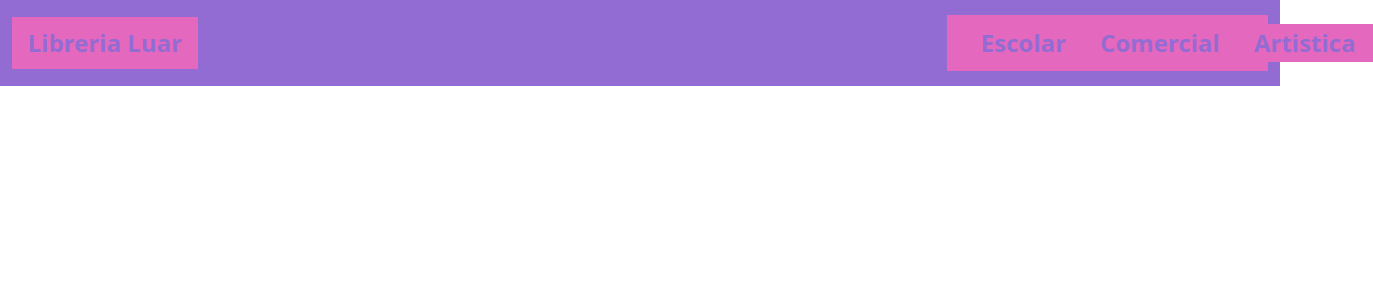
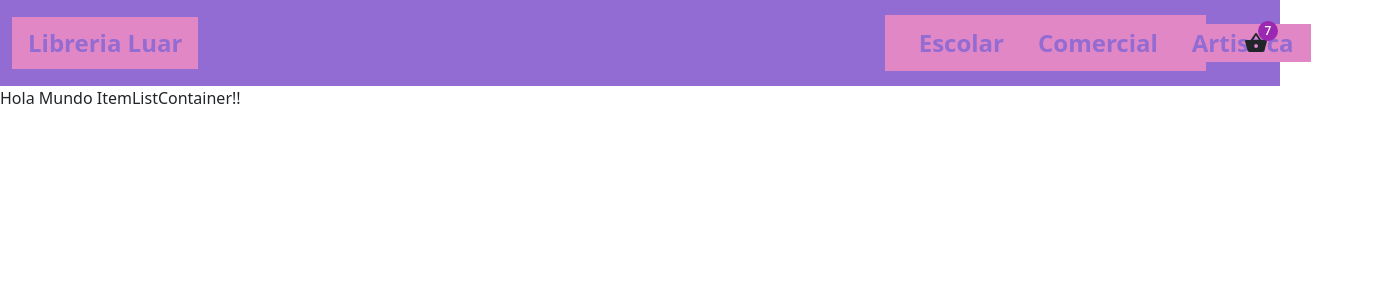
Before and after one commit to alanasmus/coderReact, a React (Create React App) app: page / in a window 1280 px wide. Shown: the top 300 px of the page, 1373 px wide, since content can reach past the window. Built offline with nearby package versions, Linux system fonts and the light colour scheme.

Commit message:
3ra entrega

```diff
--- a/package.json
+++ b/package.json
@@ -3,6 +3,10 @@
   "version": "0.1.0",
   "private": true,
   "dependencies": {
+    "@emotion/react": "^11.9.3",
+    "@emotion/styled": "^11.9.3",
+    "@mui/icons-material": "^5.8.4",
+    "@mui/material": "^5.8.7",
     "@testing-library/jest-dom": "^5.16.4",
     "@testing-library/react": "^13.3.0",
     "@testing-library/user-event": "^13.5.0",
--- a/public/index.html
+++ b/public/index.html
@@ -1,14 +1,12 @@
 <!DOCTYPE html>
 <html lang="en">
+
 <head>
   <meta charset="utf-8" />
   <link rel="icon" href="%PUBLIC_URL%/favicon.ico" />
   <meta name="viewport" content="width=device-width, initial-scale=1" />
   <meta name="theme-color" content="#000000" />
-    <meta
-      name="description"
-      content="Web site created using create-react-app"
-    />
+  <meta name="description" content="Web site created using create-react-app" />
   <link rel="apple-touch-icon" href="%PUBLIC_URL%/logo192.png" />
   <!--
       manifest.json provides metadata used when your web app is installed on a
@@ -24,8 +22,10 @@
       work correctly both with client-side routing and a non-root public URL.
       Learn how to configure a non-root public URL by running `npm run build`.
     -->
+  <link rel="stylesheet" href="https://fonts.googleapis.com/icon?family=Material+Icons" />
   <title>React App</title>
 </head>
+
 <body>
   <noscript>Hola mundo!</noscript>
   <div id="root"></div>
@@ -40,4 +40,5 @@
       To create a production bundle, use `npm run build` or `yarn build`.
     -->
 </body>
+
 </html>
--- a/src/App.css
+++ b/src/App.css
@@ -7,7 +7,7 @@
 }
 
 .navbar__brand {
-  background-color: #E468BD;
+  background-color: #e287c5;
   padding: 0.5rem 1rem;
   color:  #926BD3;
   text-decoration: none;
@@ -27,12 +27,12 @@
 }
 
 .navbar__link__list__a {
-  background-color: #E468BD;
+  background-color: #e287c5;
   padding: 0.5rem 1rem;
   color:  #926BD3;
   text-decoration: none;
   font-weight: bold;
-  border: 1px solid #E468BD;
+  border: 1px solid #e287c5;
   height: 80%;
   width: 30%;
   display: flex;
@@ -41,21 +41,21 @@
 }
 
 .navbar__link__list a:hover {
-  border: 1px solid  #E468BD;
+  border: 1px solid  #e287c5;
   background-color: #926BD3;
-  color: #E468BD;
+  color: #e287c5;
   padding: 0.5rem 1rem;
   transition: .5s ease-in;
 }
 
 .navbar__link__list__a__link {
-  background-color: #E468BD;
+  background-color: #e287c5;
   padding: 0.5rem 1rem;
   color: #926BD3;
   text-decoration: none;
   font-size: 1.5em;
   font-weight: bold;
-  border: 1px solid #E468BD;
+  border: 1px solid #e287c5;
   height: 100%;
   width: 100%;
   display: flex;
--- a/src/App.js
+++ b/src/App.js
@@ -1,23 +1,12 @@
 import './App.css';
-import 'bootstrap/dist/css/bootstrap.min.css';
+import NavBar from './components/NavBar';
+import ItemListContainer from './components/ItemListContainer';
 
 function App() {
   return (
     <div className="App">
-      <header className="App-header">
-        <nav className="navbar navbar-expand-lg">
-          <div className="container-fluid">
-            <a className="navbar__brand" href="./public/index.html">Libreria Luar</a>
-            <div class="collapse navbar-collapse navbar__link__list" id="navbarNavAltMarkup">
-              <div class="navbar__link__list__a">
-                <a class="navbar__link__list__a__link" aria-current="page" href="#">Escolar</a>
-                <a class="navbar__link__list__a__link" href="#">Comercial</a>
-                <a class="navbar__link__list__a__link" href="#">Artistica</a>
-              </div>
-            </div>
-          </div>
-        </nav>
-      </header>
+      <NavBar />
+      <ItemListContainer />
     </div>
   );
 }
--- /dev/null
+++ b/src/components/CartWidget.js
@@ -0,0 +1,12 @@
+import { Badge } from "@mui/material";
+import { ShoppingBasket } from "@mui/icons-material";
+
+const CartWidget = () => {
+    return (
+        <Badge badgeContent={7} color="secondary">
+            <ShoppingBasket />
+        </Badge>
+    );
+}
+
+export default CartWidget;
--- /dev/null
+++ b/src/components/ItemListContainer.js
@@ -0,0 +1,7 @@
+const ItemListContainer = () => {
+    return (
+        "Hola Mundo ItemListContainer!!"
+    );
+}
+
+export default ItemListContainer;
--- /dev/null
+++ b/src/components/NavBar.js
@@ -0,0 +1,24 @@
+import 'bootstrap/dist/css/bootstrap.min.css';
+import CartWidget from './CartWidget';
+
+const NavBar = () => {
+    return (
+        <header className="App-header">
+        <nav className="navbar navbar-expand-lg">
+          <div className="container-fluid">
+            <a className="navbar__brand" href="./public/index.html">Libreria Luar</a>
+            <div className="collapse navbar-collapse navbar__link__list" id="navbarNavAltMarkup">
+              <div className="navbar__link__list__a">
+                <a className="navbar__link__list__a__link" aria-current="page" href="#">Escolar</a>
+                <a className="navbar__link__list__a__link" href="#">Comercial</a>
+                <a className="navbar__link__list__a__link" href="#">Artistica</a>
+              </div>
+              <CartWidget/>
+            </div>
+          </div>
+        </nav>
+      </header>
+    );
+}
+
+export default NavBar;
```
Also changed, not shown: 1 other file (tests, documents, lock files or other folders). Lines whose indentation alone changed are shown as unchanged.
